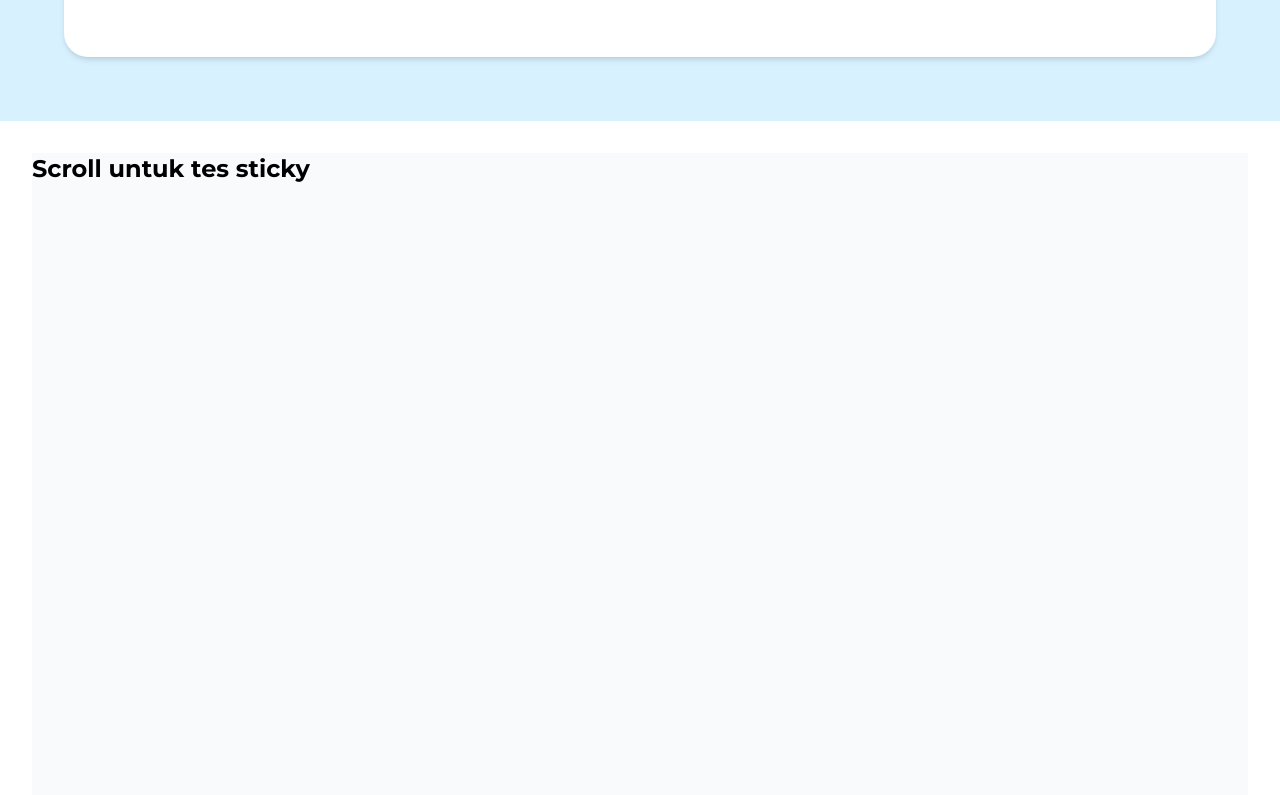
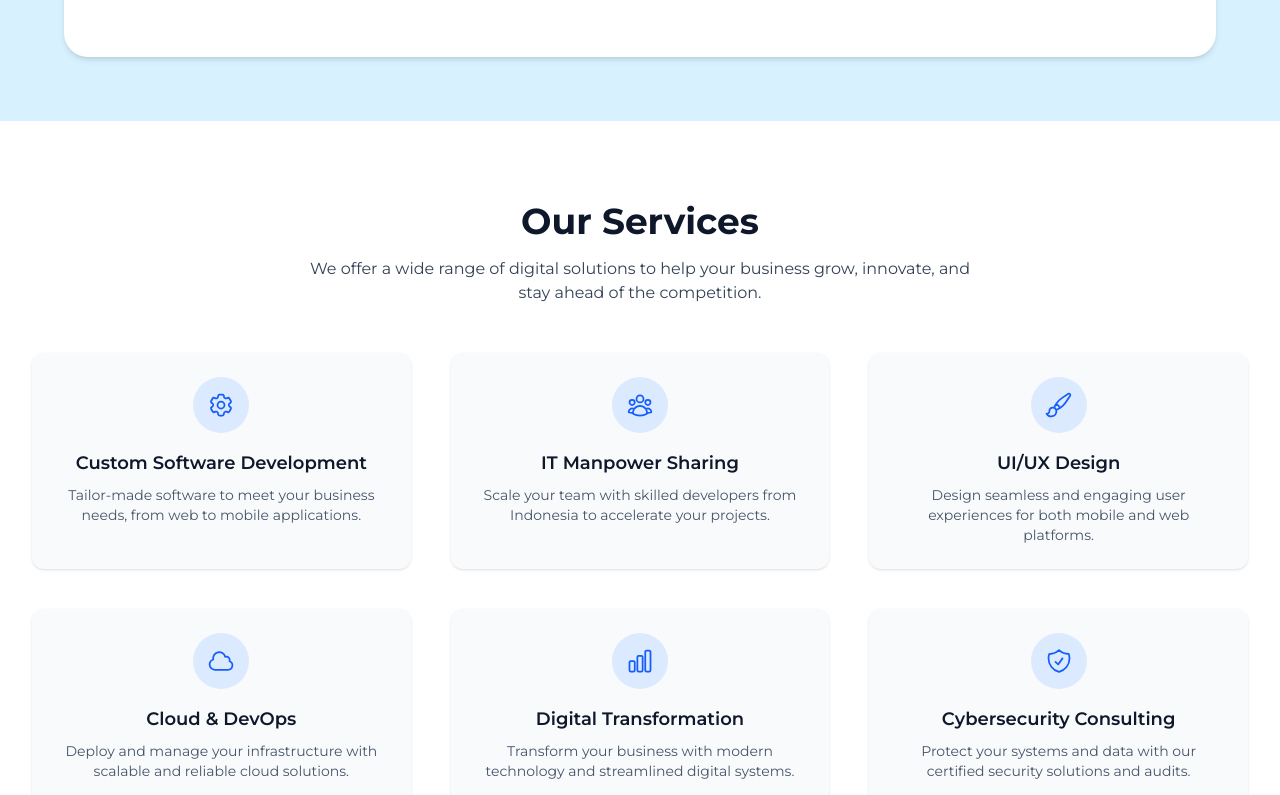
Before and after one commit to AcepHp/company-profile, a React (Vite) app: page / in a window 1280 px wide. Shown: the part 1245-2040 px from the top of the page. Built offline with nearby package versions, Linux system fonts and the light colour scheme.

Commit message:
feat: add serviceSection

```diff
--- a/package.json
+++ b/package.json
@@ -15,6 +15,7 @@
     "@tailwindcss/vite": "^4.1.11",
     "react": "^19.1.0",
     "react-dom": "^19.1.0",
+    "react-fast-marquee": "^1.6.5",
     "tailwindcss": "^4.1.11"
   },
   "devDependencies": {
--- a/src/Pages/HomePages.jsx
+++ b/src/Pages/HomePages.jsx
@@ -2,6 +2,7 @@ import React from 'react'
 import Navbar from '../components/Navbar'
 import HeroSection from '../components/HeroSection'
 import AboutSection from '../components/AboutSection'
+import ServiceSection from '../components/ServiceSection'
 
 export default function HomePages() {
     return (
@@ -9,6 +10,7 @@ export default function HomePages() {
             <Navbar />
             <HeroSection/>
             <AboutSection/>
+            <ServiceSection/>
             <main className="p-8">
                 <div className="h-[2000px] bg-gray-50">
                     <h2 className="text-2xl font-bold">Scroll untuk tes sticky</h2>
--- /dev/null
+++ b/src/components/ServiceSection.jsx
@@ -0,0 +1,86 @@
+import {
+    Cog6ToothIcon,
+    UserGroupIcon,
+    PaintBrushIcon,
+    CloudIcon,
+    ChartBarIcon,
+    ShieldCheckIcon,
+} from "@heroicons/react/24/outline";
+
+const services = [
+    {
+        id: 1,
+        title: "Custom Software Development",
+        description:
+            "Tailor-made software to meet your business needs, from web to mobile applications.",
+        icon: Cog6ToothIcon,
+    },
+    {
+        id: 2,
+        title: "IT Manpower Sharing",
+        description:
+            "Scale your team with skilled developers from Indonesia to accelerate your projects.",
+        icon: UserGroupIcon,
+    },
+    {
+        id: 3,
+        title: "UI/UX Design",
+        description:
+            "Design seamless and engaging user experiences for both mobile and web platforms.",
+        icon: PaintBrushIcon,
+    },
+    {
+        id: 4,
+        title: "Cloud & DevOps",
+        description:
+            "Deploy and manage your infrastructure with scalable and reliable cloud solutions.",
+        icon: CloudIcon,
+    },
+    {
+        id: 5,
+        title: "Digital Transformation",
+        description:
+            "Transform your business with modern technology and streamlined digital systems.",
+        icon: ChartBarIcon,
+    },
+    {
+        id: 6,
+        title: "Cybersecurity Consulting",
+        description:
+            "Protect your systems and data with our certified security solutions and audits.",
+        icon: ShieldCheckIcon,
+    },
+];
+
+export default function ServiceSection() {
+    return (
+        <section className="bg-white py-20">
+            <div className="max-w-7xl mx-auto px-4 sm:px-6 lg:px-8 text-center">
+                <h2 className="text-3xl sm:text-4xl font-bold text-[#0f172a] mb-4">
+                    Our Services
+                </h2>
+                <p className="text-[#334155] text-sm sm:text-base max-w-2xl mx-auto mb-12">
+                    We offer a wide range of digital solutions to help your business grow,
+                    innovate, and stay ahead of the competition.
+                </p>
+
+                <div className="grid grid-cols-1 sm:grid-cols-2 lg:grid-cols-3 gap-10">
+                    {services.map(({ id, title, description, icon: Icon }) => (
+                        <div
+                            key={id}
+                            className="bg-[#f8fafc] p-6 rounded-xl shadow-sm hover:shadow-md transition"
+                        >
+                            <div className="flex items-center justify-center w-14 h-14 rounded-full bg-blue-100 mb-4 mx-auto">
+                                <Icon className="w-7 h-7 text-blue-600" />
+                            </div>
+                            <h3 className="text-lg font-semibold text-[#0f172a] mb-2">
+                                {title}
+                            </h3>
+                            <p className="text-sm text-[#475569]">{description}</p>
+                        </div>
+                    ))}
+                </div>
+            </div>
+        </section>
+    );
+}
```
Also changed, not shown: 1 other file (tests, documents, lock files or other folders).
